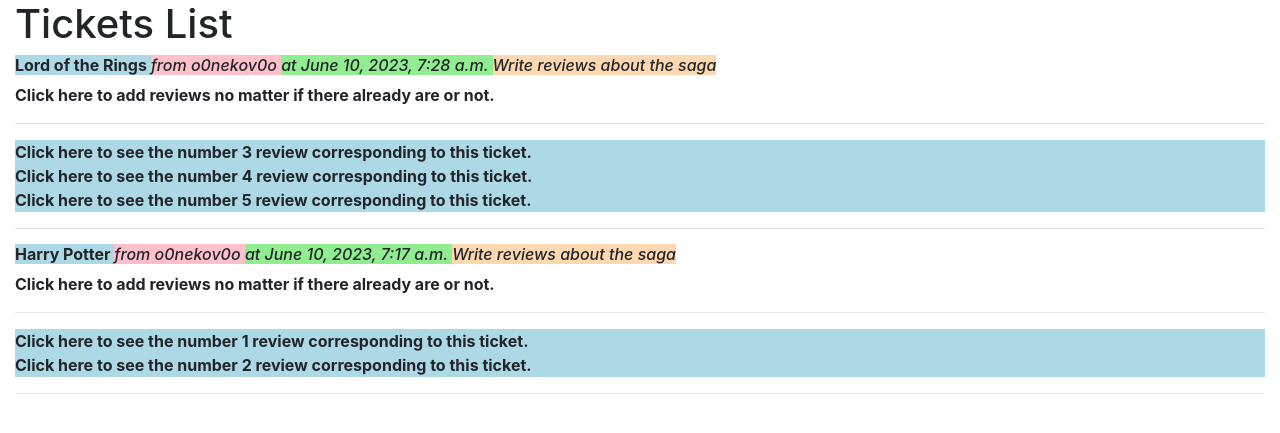
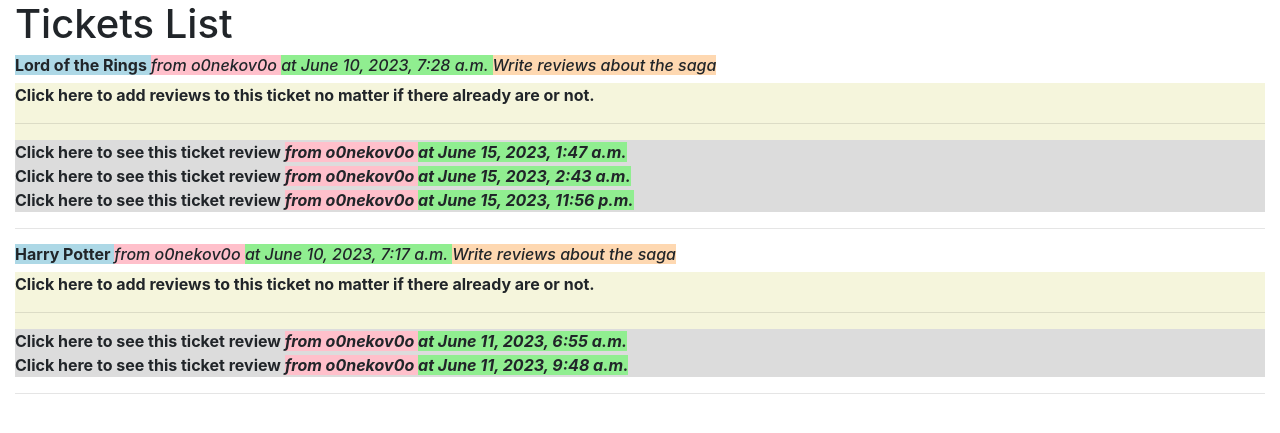
Before and after one commit to o0nekov0o/OpenClassrooms_P9, a Django app: page / in a window 1280 px wide. Shown: the part 56-489 px from the top of the page. Run offline with Django 4.2, Linux system fonts and the light colour scheme; a user stored in the database is signed in; data comes from the database, SQL or seed files in the repository.

Commit message:
légers changements de style

```diff
--- a/LITReview/feeds/templates/index.html
+++ b/LITReview/feeds/templates/index.html
@@ -15,10 +15,10 @@
         {% for element in reviews %}
             {% if element.ticket == item or element.ticket != item %}
                 {% if forloop.counter == reviews|length %}
-                    <div onclick="pchild=this.getElementsByTagName('div');
+                    <div style="background:#F5F5DC" onclick="pchild=this.getElementsByTagName('div');
                     if(pchild[0].style.visibility!='hidden'){pchild[0].style.visibility='hidden';
                     pchild[0].style.height='0';}else{pchild[0].style.visibility=''; pchild[0].style.height=''}">
-                    <b>Click here to add reviews no matter if there already are or not.</b><hr>
+                    <b>Click here to add reviews to this ticket no matter if there already are or not.</b><hr>
                     <div style="visibility:hidden;height:0">
                     {% include 'partials/review.html' with ticket_id=item.id %}<hr></div></div>
                 {% endif %}
@@ -26,10 +26,11 @@
         {% endfor %}
         {% for element in reviews %}
             {% if element.ticket == item %}
-                <div style="background:lightblue" onclick="pchild=this.getElementsByTagName('div');
+                <div style="background:#DCDCDC" onclick="pchild=this.getElementsByTagName('div');
                 if(pchild[0].style.visibility!='hidden'){pchild[0].style.visibility='hidden';
                 pchild[0].style.height='0';}else{pchild[0].style.visibility=''; pchild[0].style.height=''}">
-                <b>Click here to see the number {{forloop.counter}} review corresponding to this ticket.</b>
+                <b>Click here to see this ticket review <i style="background:pink">from {{element.user}} </i>
+                <i style="background:lightgreen">at {{element.time_created}} </i></b>
                 <div style="visibility:hidden;height:0"><br>{{ element.body }}<hr></div></div>
             {% endif %}
         {% endfor %}
```
